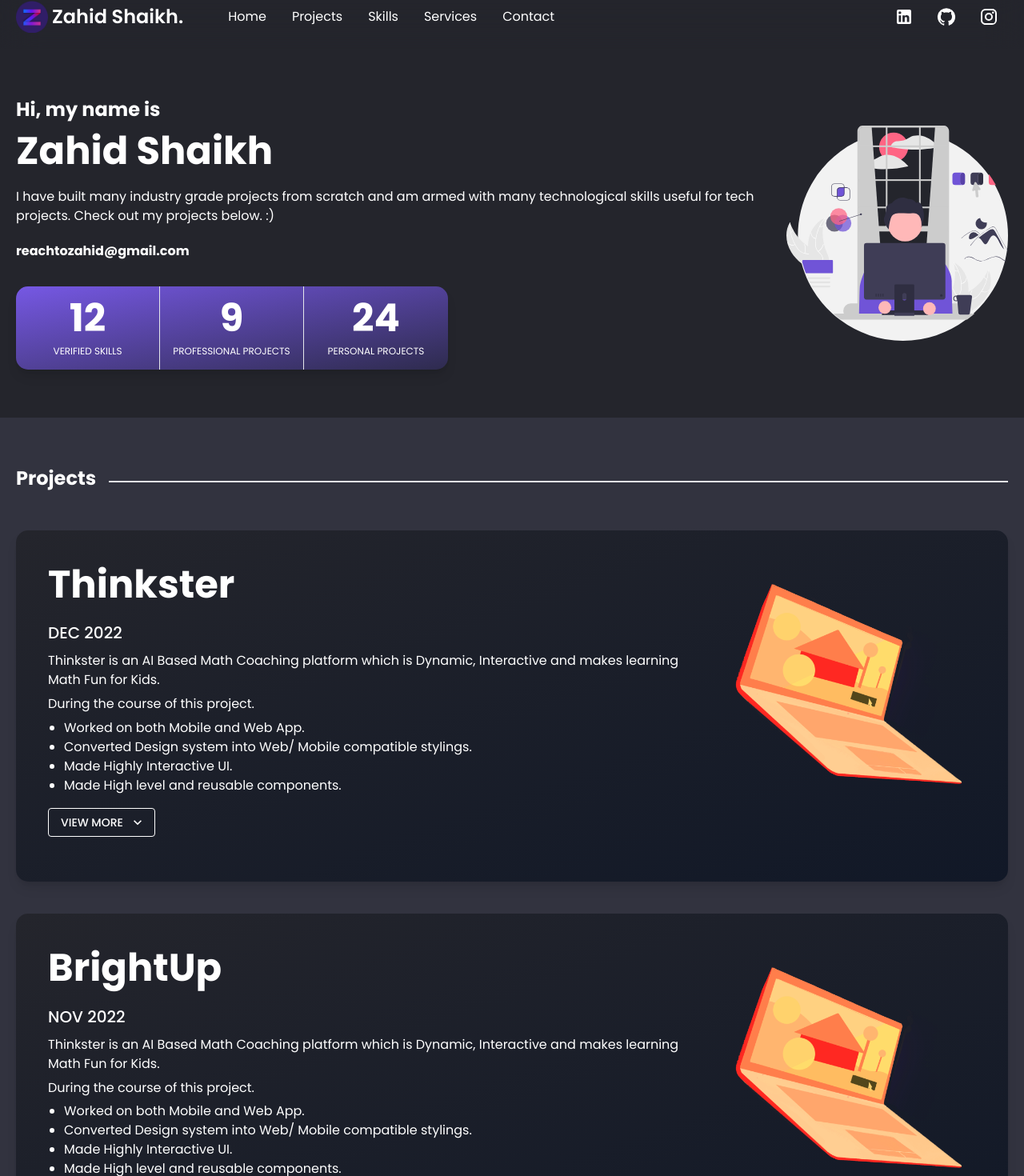
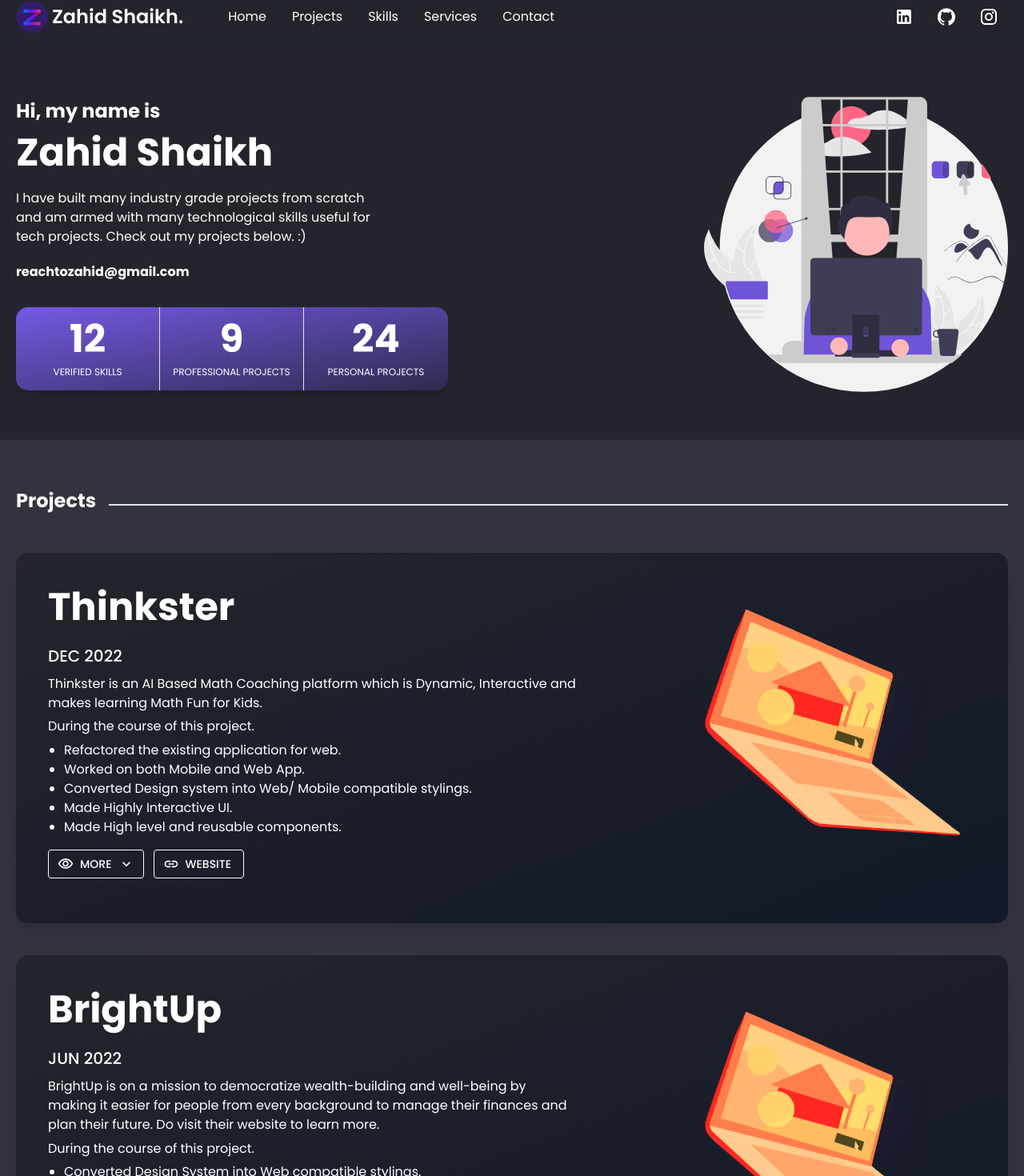
Before and after one commit to The-Lone-Druid/the-dark-portfolio, a Next.js app: page / in a window 1280 px wide. Shown: the part 19-1489 px from the top of the page at 80% size. Built offline with nearby package versions, Linux system fonts and the light colour scheme.

Commit message:
Responsive UI issue fixes

```diff
--- a/src/assets/data/db.ts
+++ b/src/assets/data/db.ts
@@ -6,7 +6,12 @@ export const data = {
       project_date: "DEC 2022",
       project_description:
         "Thinkster is an AI Based Math Coaching platform which is Dynamic, Interactive and makes learning Math Fun for Kids.",
+      project_link: "https://hellothinkster.com/",
       project_tasks: [
+        {
+          id: 4,
+          task: "Refactored the existing application for web."
+        },
         {
           id: 0,
           task: "Worked on both Mobile and Web App."
@@ -55,38 +60,48 @@ export const data = {
         },
         {
           id: 7,
+          name: "PWA"
+        },
+        {
+          id: 8,
           name: "REST"
+        },
+        {
+          id: 9,
+          name: "Bootstrap"
         }
       ],
       organization: [
         {
           id: 0,
-          name: "PrismX"
+          name: "PrismX",
+          website: "https://www.prismxai.com/"
         }
       ]
     },
     {
       id: 1,
       project_name: "BrightUp",
-      project_date: "NOV 2022",
+      project_date: "JUN 2022",
       project_description:
-        "Thinkster is an AI Based Math Coaching platform which is Dynamic, Interactive and makes learning Math Fun for Kids.",
+        "BrightUp is on a mission to democratize wealth-building and well-being by making it easier for people from every background to manage their finances and plan their future. Do visit their website to learn more.",
+      project_link: "https://www.getbrightup.com/",
       project_tasks: [
         {
           id: 0,
-          task: "Worked on both Mobile and Web App."
+          task: "Converted Design System into Web compatible stylings."
         },
         {
           id: 1,
-          task: "Converted Design system into Web/ Mobile compatible stylings."
+          task: "Made Highly Interactive UI and UX."
         },
         {
           id: 2,
-          task: "Made Highly Interactive UI."
+          task: "Made High level and reusable UI components."
         },
         {
           id: 3,
-          task: "Made High level and reusable components."
+          task: "Made the App both Mobile and Web compatible and accessible."
         }
       ],
       skills_utilized: [
@@ -107,10 +122,6 @@ export const data = {
           name: "Angular"
         },
         {
-          id: 4,
-          name: "React Native"
-        },
-        {
           id: 5,
           name: "Figma"
         },
@@ -121,6 +132,18 @@ export const data = {
         {
           id: 7,
           name: "REST"
+        },
+        {
+          id: 8,
+          name: "PWA"
+        },
+        {
+          id: 9,
+          name: "Bootstrap 3"
+        },
+        {
+          id: 10,
+          name: "Bootstrap 4"
         }
       ],
       organization: [
--- a/src/components/Hero.tsx
+++ b/src/components/Hero.tsx
@@ -9,7 +9,7 @@ type Props = {};
 const Hero = (props: Props) => {
   return (
     <div className="pf-container py-[60px]" id="home">
-      <div className="flex sm:flex-row flex-col-reverse items-center">
+      <div className="flex lg:flex-row flex-col-reverse justify-between items-center">
         <div>
           <Typography variant="h5" fontWeight="bold" gutterBottom>
             Hi, my name is
@@ -17,7 +17,12 @@ const Hero = (props: Props) => {
           <Typography variant="h3" fontWeight="bold" gutterBottom>
             Zahid Shaikh
           </Typography>
-          <Typography variant="body1" fontWeight="semibold" gutterBottom>
+          <Typography
+            variant="body1"
+            fontWeight="semibold"
+            className="max-w-[460px]"
+            gutterBottom
+          >
             I have built many industry grade projects from scratch and am armed
             with many technological skills useful for tech projects. Check out
             my projects below. :)
@@ -58,10 +63,10 @@ const Hero = (props: Props) => {
             </div>
           </div>
         </div>
-        <div className="flex items-center justify-end mb-5 md:mb-0">
+        <div className="flex items-center justify-end mb-5 lg:mb-0">
           <Image
             src={Illustration}
-            width={360}
+            width={380}
             style={{ objectFit: "cover" }}
             alt={""}
           />
--- a/src/components/Project.tsx
+++ b/src/components/Project.tsx
@@ -1,6 +1,11 @@
 import { ProjectImage } from "@/assets/default.exports";
 import { Projects } from "@/pages/api/projects";
-import { ExpandLess, ExpandMore } from "@mui/icons-material";
+import {
+  ExpandLess,
+  ExpandMore,
+  Link,
+  VisibilityOutlined
+} from "@mui/icons-material";
 import { Button, Chip, Typography } from "@mui/material";
 import Image from "next/image";
 import React from "react";
@@ -17,8 +22,8 @@ const Project = ({ data }: Props) => {
   };
 
   return (
-    <div className="rounded-[15px] sm:p-10 p-5 bg-gradient-to-br from-pf-dark-max to to-gray-900 shadow-lg flex lg:flex-row flex-col-reverse gap-4">
-      <div>
+    <div className="rounded-[15px] sm:p-10 p-5 bg-gradient-to-br from-pf-dark-max to to-gray-900 shadow-lg flex lg:flex-row flex-col-reverse justify-between gap-4">
+      <div className="lg:max-w-[660px]">
         <Typography variant="h3" fontWeight={"bold"} gutterBottom>
           {data?.project_name}
         </Typography>
@@ -36,14 +41,25 @@ const Project = ({ data }: Props) => {
             <li key={task.id}>{task.task}</li>
           ))}
         </ul>
-        <div className="pb-4">
+        <div className="pb-4 flex gap-3 flex-wrap">
           <Button
             color="inherit"
+            startIcon={<VisibilityOutlined />}
             endIcon={expand ? <ExpandLess /> : <ExpandMore />}
             onClick={handleExpandMore}
             variant={"outlined"}
           >
-            View more
+            {expand ? "less" : "more"}
+          </Button>
+          <Button
+            color="inherit"
+            startIcon={<Link />}
+            LinkComponent="a"
+            href={data?.project_link}
+            target="_blank"
+            variant={"outlined"}
+          >
+            Website
           </Button>
         </div>
         {expand && (
@@ -77,7 +93,12 @@ const Project = ({ data }: Props) => {
         )}
       </div>
       <div>
-        <Image src={ProjectImage} alt={data?.project_name} width={360} />
+        <Image
+          src={ProjectImage}
+          blurDataURL={"/assets/images/project.png"}
+          alt={data?.project_name}
+          width={360}
+        />
       </div>
     </div>
   );
--- a/src/pages/api/projects.ts
+++ b/src/pages/api/projects.ts
@@ -7,6 +7,7 @@ export type Projects = {
   project_name: string;
   project_date: string;
   project_description: string;
+  project_link: string;
   project_tasks: {
     id: number;
     task: string;
```
